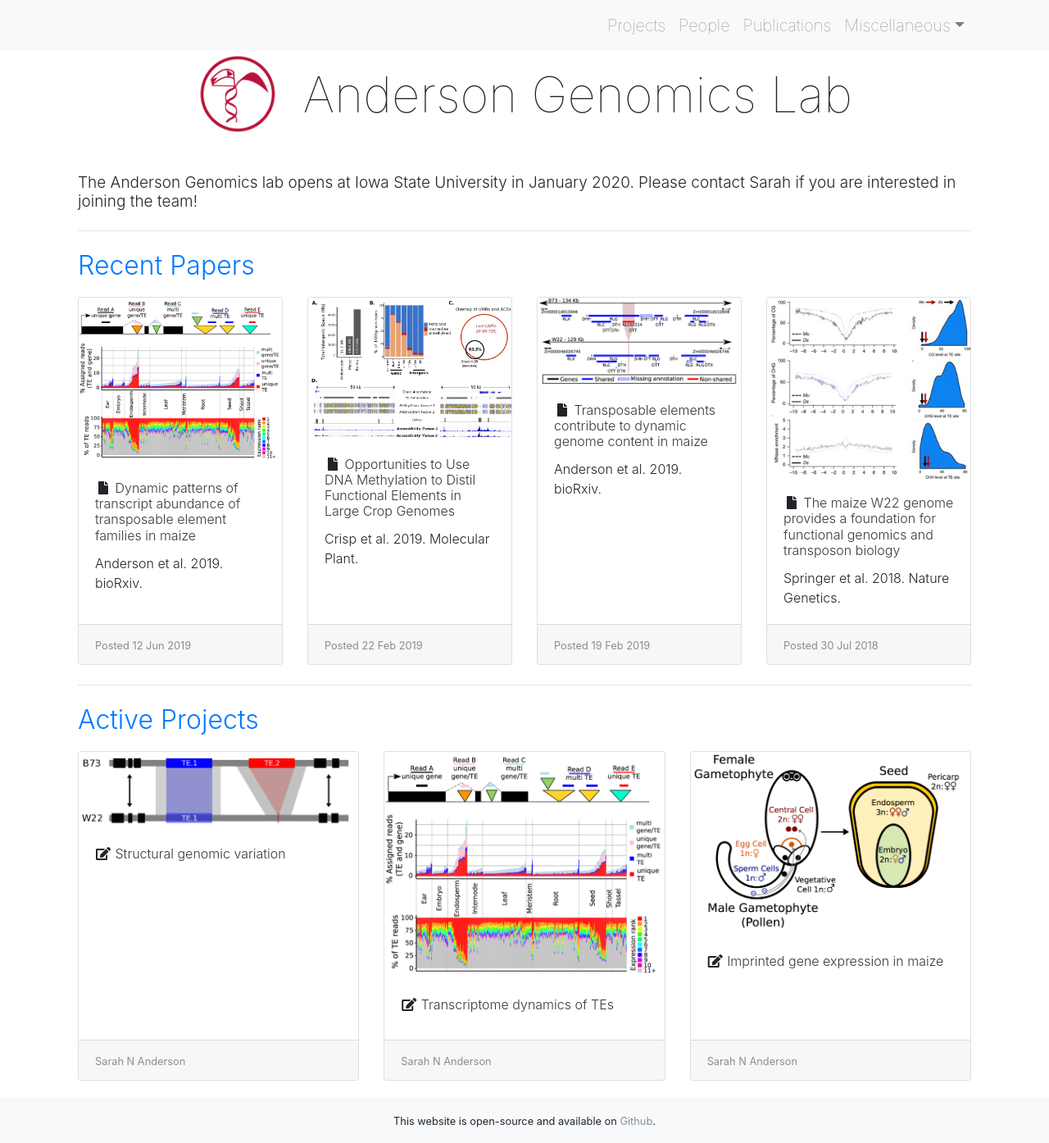
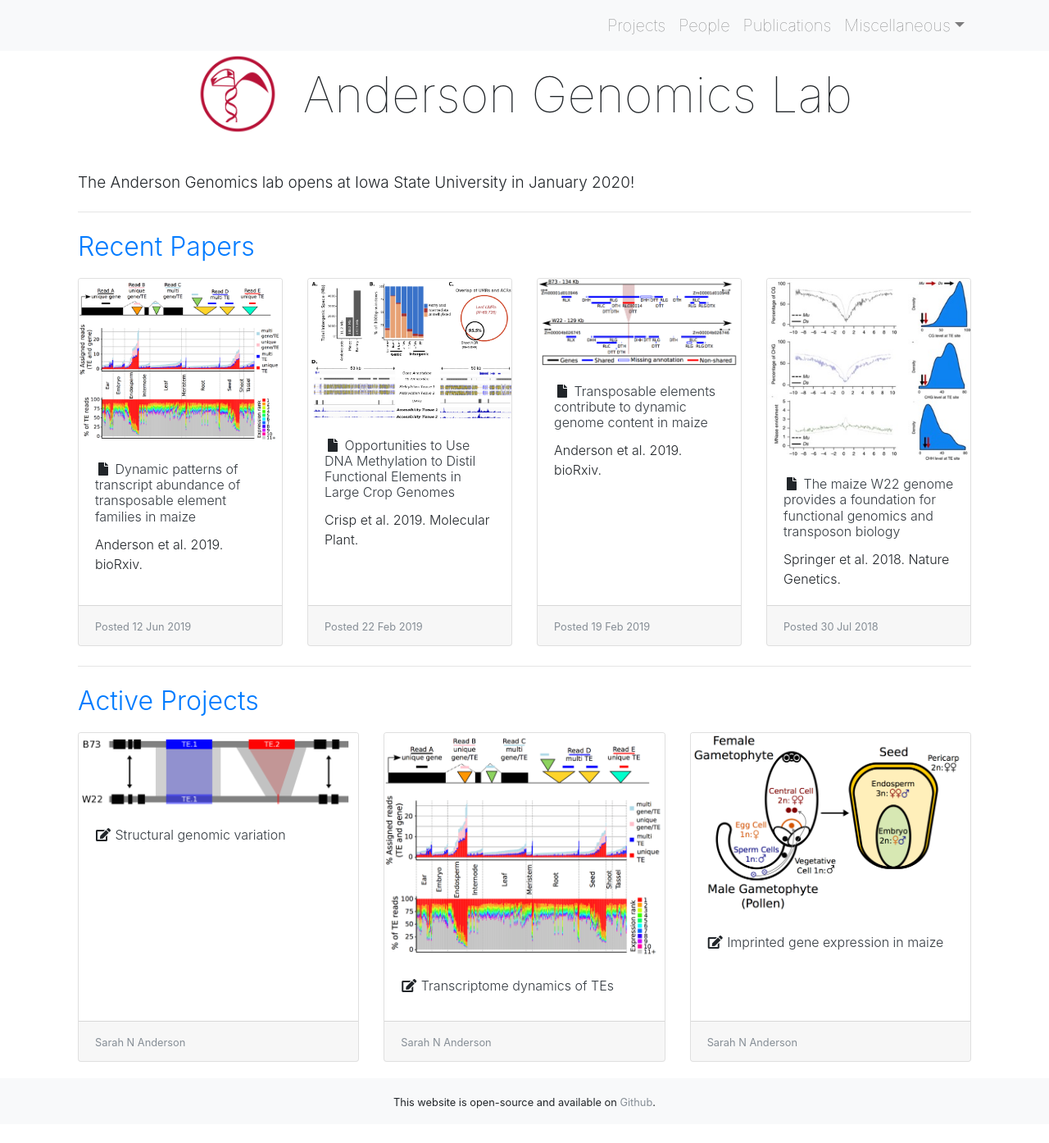
Before and after one commit to andersongenomicslab/andersongenomicslab.github.io, a Jekyll site: the page built from index.html, in a window 1280 px wide and 1394 px high. Shown: the whole window at 82% size. Built offline with Jekyll 4.4.1, drawn with Linux system fonts in a browser that asks for light colours; nearby versions of some CDN libraries; a style sheet for code colours, icons or effects is not loaded.

Commit message:
Update index.html

```diff
--- a/index.html
+++ b/index.html
@@ -27,7 +27,7 @@
 
 <div class="row">
 	<div class="col-md-12 smallhead">
-       The Anderson Genomics lab opens at Iowa State University in January 2020. Please contact Sarah if you are interested in joining the team!	</div>
+       The Anderson Genomics lab opens at Iowa State University in January 2020!	</div>
 </div>
 
 <hr class="my-4">
```
